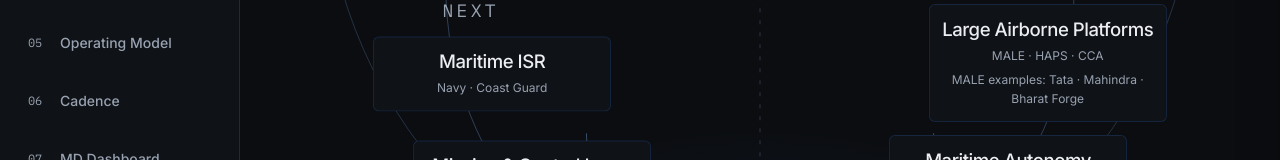
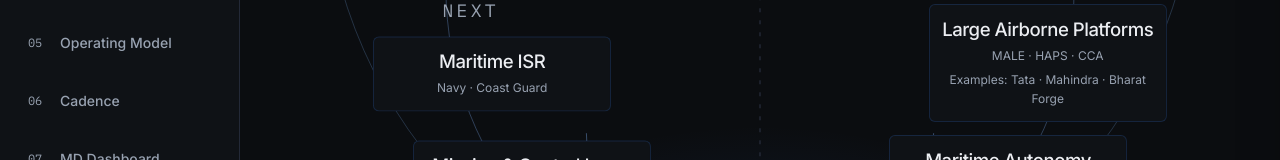
Before and after one commit to Sakshambhutani/shield-ai-emergent, a React (Vite) app in the folder shield-ai-india-source/frontend/: page /opportunities in a window 1280 px wide. Shown: the part 370-530 px from the top of the page. Built offline with nearby package versions, Linux system fonts and the light colour scheme.

Commit message:
Simplify airborne platform examples label

```diff
--- a/shield-ai-india-source/frontend/src/sections/Buyers.tsx
+++ b/shield-ai-india-source/frontend/src/sections/Buyers.tsx
@@ -33,7 +33,7 @@ const RADAR_NODES = [
   { id: 'maritime-isr', title: 'Maritime ISR', sub: 'Navy · Coast Guard', x: 23, y: 48, horizon: 'Next' },
   { id: 'control', title: 'Mission & Control Layer', sub: 'Orchestration · common control', x: 27, y: 67, horizon: 'Next' },
   { id: 'strategic', title: 'Strategic Direct Programmes', sub: 'Air Force · tri-service · advanced autonomy', x: 21, y: 20, horizon: 'Future' },
-  { id: 'airborne', title: 'Large Airborne Platforms', sub: 'MALE · HAPS · CCA', examples: 'MALE examples: Tata · Mahindra · Bharat Forge', x: 79, y: 46, horizon: 'Next' },
+  { id: 'airborne', title: 'Large Airborne Platforms', sub: 'MALE · HAPS · CCA', examples: 'Examples: Tata · Mahindra · Bharat Forge', x: 79, y: 46, horizon: 'Next' },
   { id: 'maritime-autonomy', title: 'Maritime Autonomy', sub: 'Shipbuilders · naval primes', examples: 'Examples: Saga Defence · L&T · Adani', x: 75, y: 70, horizon: 'Next' },
   { id: 'integrators', title: 'Systems & C2', sub: 'BEL · HAL · Goa Shipyard · GRSE · Mazagon', x: 50, y: 25, horizon: 'Next' },
   { id: 'space', title: 'Space Autonomy', sub: 'Private space OEMs', examples: 'Examples: Ananth · Centum', x: 83, y: 19, horizon: 'Future' },
```
